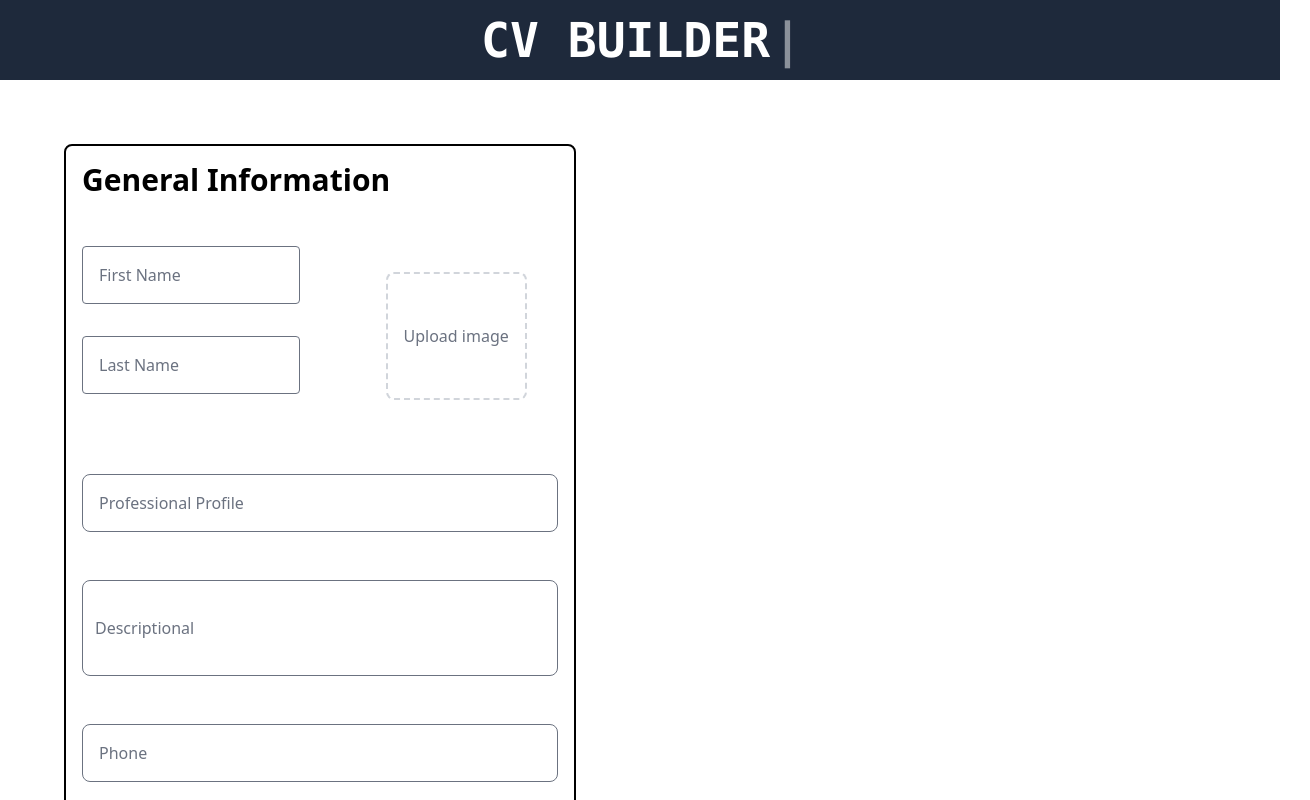
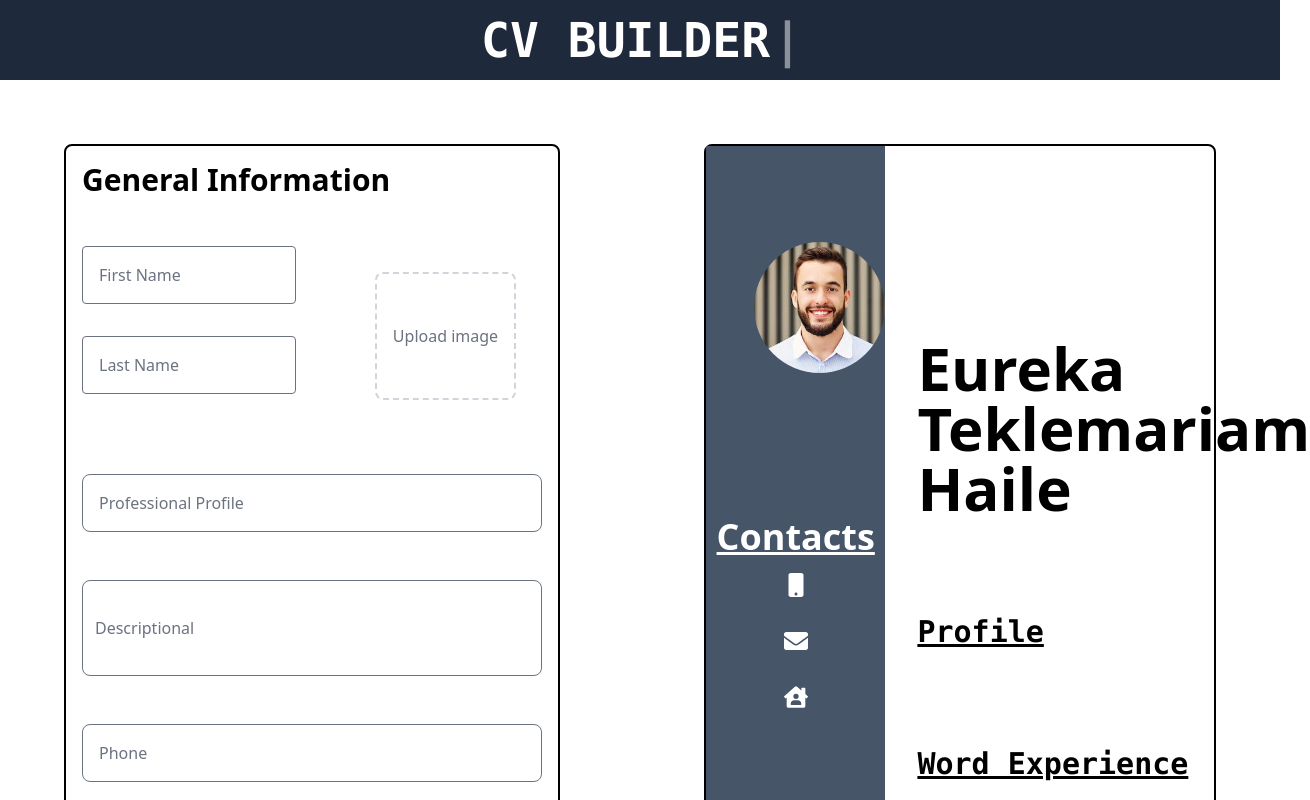
Before and after one commit to xeureka/CV-APP, a React (Vite) app: page / in a window 1280 px wide. Shown: the top 800 px of the page, 1310 px wide, since content can reach past the window. Built offline with nearby package versions, Linux system fonts and the light colour scheme.

Commit message:
the display section completed and

```diff
--- a/src/App.jsx
+++ b/src/App.jsx
@@ -1,12 +1,20 @@
 import React from 'react'
 import NavBar from './components/NavBar'
 import Form from './components/Form'
+import Display from './components/Display'
 
 const App = () => {
   return (
-    <div>
+    <div className='h-screen'>
+
       <NavBar />
-      <Form />
+
+      <div className='flex flex-row gap-4'>
+        <Form />
+
+        <Display />
+      </div>
+
     </div>
   )
 }
--- /dev/null
+++ b/src/components/Display.jsx
@@ -0,0 +1,42 @@
+import React from 'react'
+import Profile from '../assets/pfp2.jpeg'
+import {FaMobile,FaEnvelope,FaHouseUser} from 'react-icons/fa'
+
+const Display = () => {
+  return (
+    <div className='m-16 border-2  border-black rounded-lg w-2/5 flex '>
+      <div className='h-full bg-slate-600 w-2/5'>
+            <div className='pt-24 pl-12'>
+              <img src={Profile} alt="Sample Profile image" className='rounded-full '/>
+            </div>
+
+
+            <div className='text-white font-bold text-4xl underline flex flex-col items-center h-1/2 w-full mt-36'>
+              <h1>Contacts</h1>
+             <div className='items mt-4'>
+              <p ><span className='mt-8 text-2xl'><FaMobile/></span></p>
+              <p className='mt-8 text-2xl'><span className='text-2xl'><FaEnvelope /></span></p>
+              <p className='mt-8 text-2xl'><span><FaHouseUser /></span></p>
+             </div>
+
+             <div>
+              <h1 className='text-white font-bold text-4xl mt-24 underline'>Education</h1>
+             </div>
+            </div>
+        </div>
+
+      <div className='ml-8 flex flex-col '>
+        <h1 className='font-bold text-6xl mt-48'>Eureka Teklemariam Haile</h1>
+        <div>
+          <h1 className='font-bold font-mono underline text-3xl mt-24'>Profile</h1>
+        </div>
+
+        <div>
+          <h1 className='font-bold text-3xl underline font-mono mt-24'>Word Experience</h1>
+        </div>
+      </div>
+    </div>
+  )
+}
+
+export default Display
```
